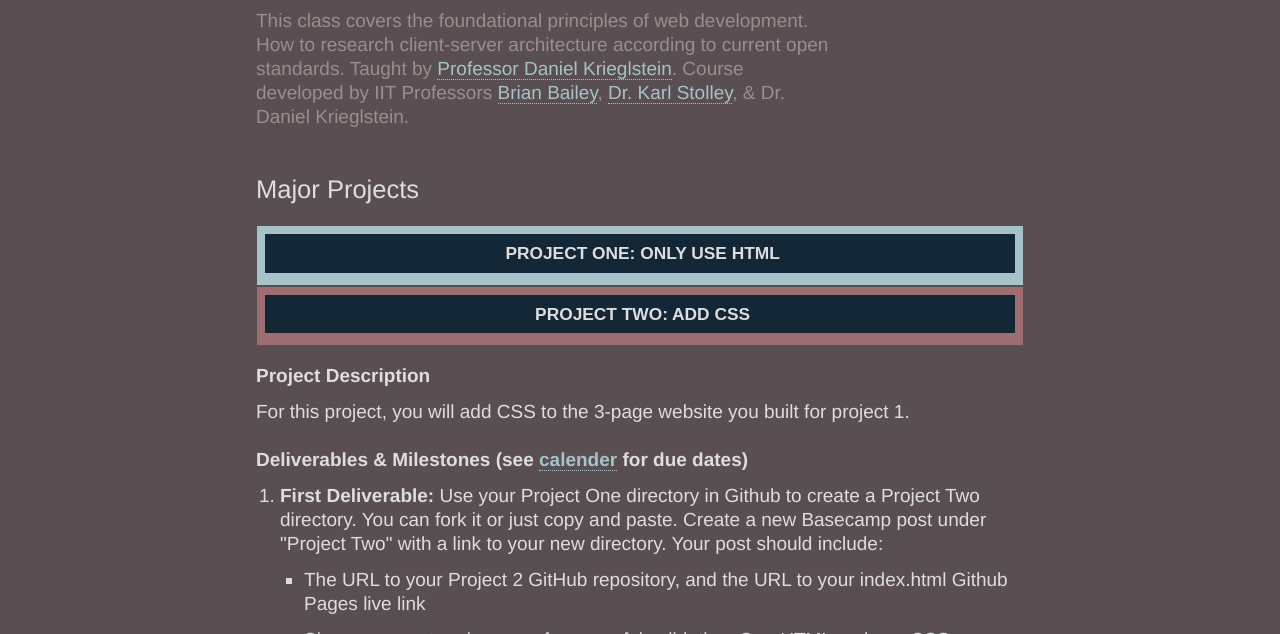
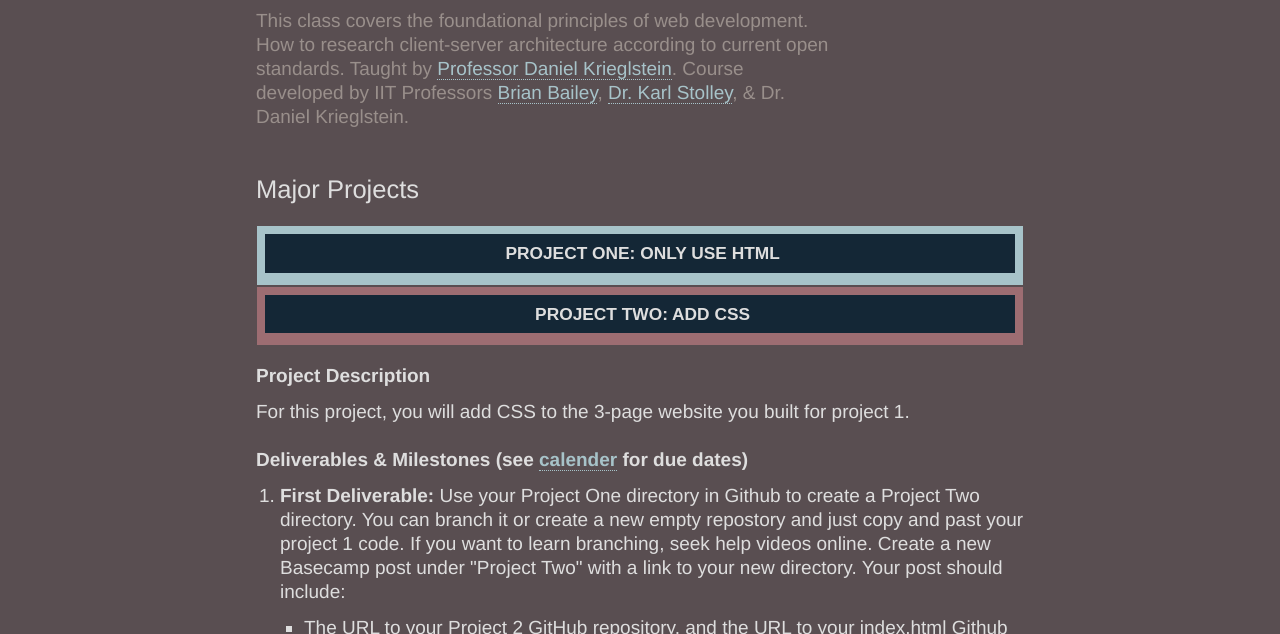
Before and after one commit to dkriegls/itmd-361-spring2021, a plain HTML site: page projects.html in a window 1280 px wide. Both pictures are taken after a click on the button "PROJECT TWO: ADD CSS". Shown: the part 166-800 px from the top of the page. Drawn offline with Linux system fonts and the light colour scheme.

Commit message:
udating project 2 instructions

```diff
--- a/projects.html
+++ b/projects.html
@@ -133,7 +133,8 @@
           <ol>
             <li>
               <strong>First Deliverable:</strong> Use your Project One directory in Github to create a
-              Project Two directory. You can fork it or just copy and paste. Create a new Basecamp post
+              Project Two directory. You can branch it or create a new empty repostory and just copy and past
+              your project 1 code. If you want to learn branching, seek help videos online. Create a new Basecamp post
               under "Project Two" with a link to your new directory. Your post should include:
               <ul>
                 <li>
```
